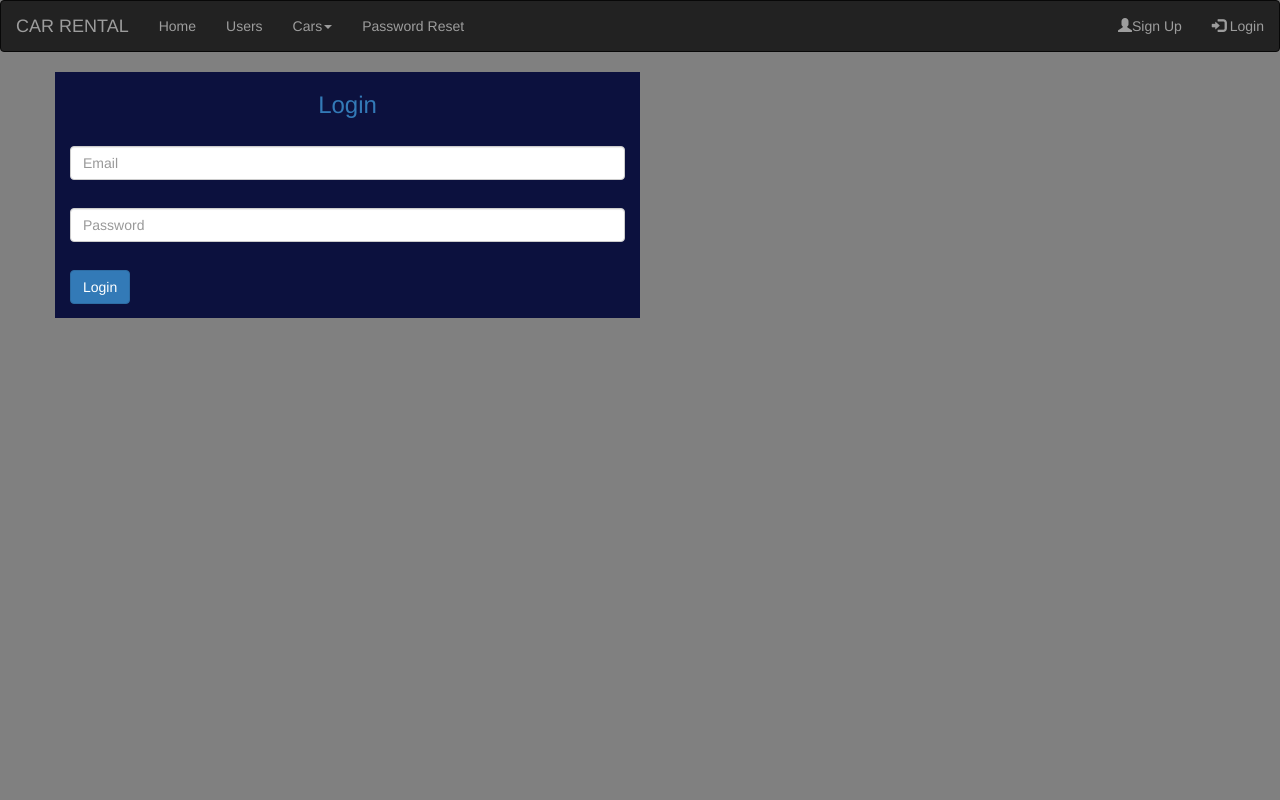
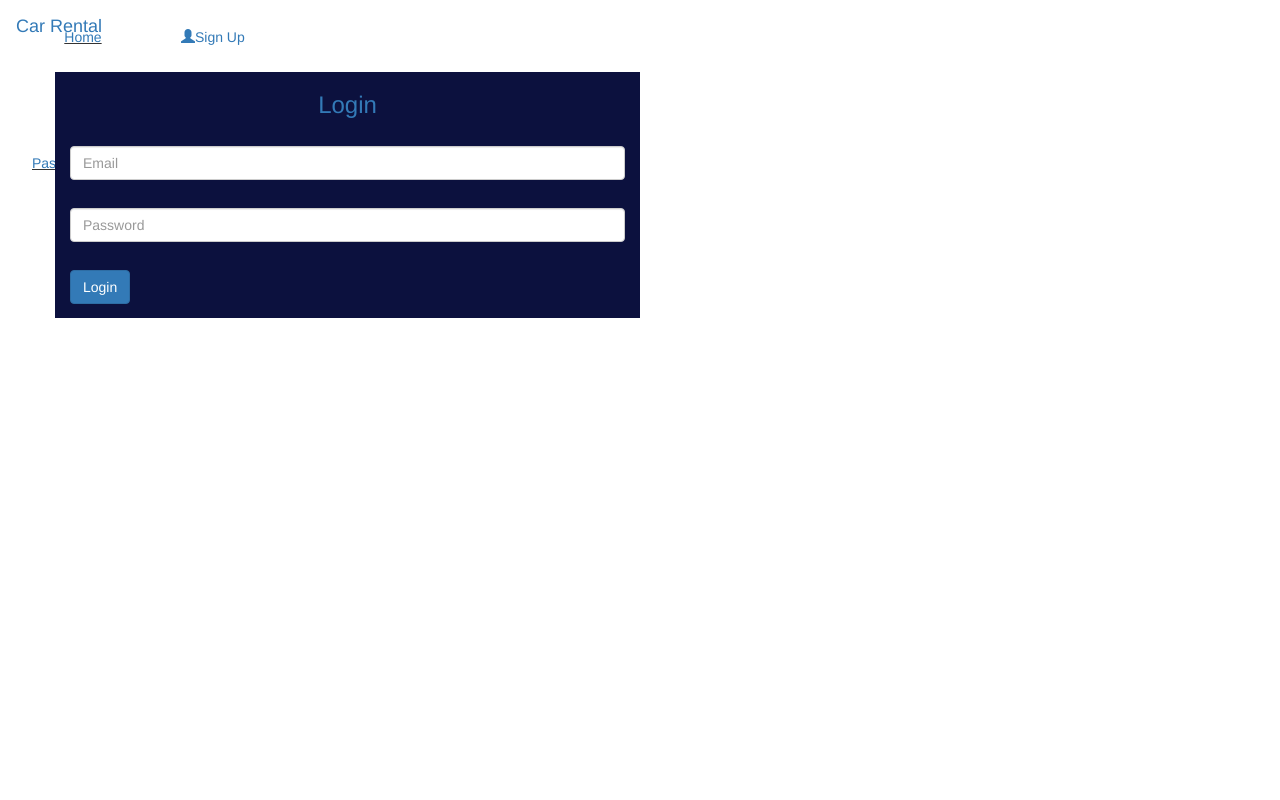
Before and after one commit to IH-honnette/PHP-Car_Rental, a CodeIgniter app: page /PHP-Car_Rental/index.php/myapp/login in a window 1280 px wide. Run offline with CodeIgniter, Linux system fonts and the light colour scheme; some libraries are stand-ins or nearby versions.

Commit message:
home page

```diff
--- a/application/controllers/MyApp.php
+++ b/application/controllers/MyApp.php
@@ -91,13 +91,24 @@
 		}
 	}
 
+	public function check_emailexist($email)
+	{
+		$this->load->model('Users');
+		$query = $this->Users->gettingUser($email);
+		if ($query->num_rows()) {
+			return TRUE;
+		} else {
+			return FALSE;
+		}
+	}
+
 	public function validateEmail()
 	{
 		$this->load->library('encryption');
 		$this->load->library('form_validation');
 		$this->load->library('email');
 		$this->load->helper(array('cookie', 'url'));
-		$this->form_validation->set_rules('email', 'Email', 'required|valid_email|check_emailexist|max_length[50]');
+		$this->form_validation->set_rules('email', 'Email', 'required|valid_email|max_length[50]|callback_check_emailexist');
 		$this->form_validation->set_message('check_emailexist', 'No User found with that %s.');
 		$this->form_validation->set_error_delimiters('<div class="my-2 rounded p-2 alert-danger">', '</div>');
 		if ($this->form_validation->run()) {
@@ -113,7 +124,7 @@
 				'smtp_host' => 'ssl://smtp.gmail.com',
 				'smtp_port' => 465,
 				'smtp_user' => 'uwenayoallain@gmail.com',
-				'smtp_pass' => 'password',
+				'smtp_pass' => 'Yarrisongmail.com',
 				'mailtype' => 'html',
 				'charset' => 'iso-8859-1'
 			);
@@ -132,9 +143,9 @@
 			if ($this->email->send()) {
 				setcookie('expires', $expires, time() + 60 * 5);
 				setcookie('token', $token, time() + 60 * 5);
-				echo "<div class='mt-5 fs-4'><div class='m-5 alert-success p-5 m-auto col-lg-6'>Email sent,check your email</div><div>";
+				echo "<div class='mt-5 fs-4'><div class='m-5 alert-success p-3 m-auto col-lg-6'>Email sent,check your email</div><div>";
 			} else {
-				$this->load->view('template/passwordreset');
+				echo "Error";
 			}
 		} else {
 			$this->load->view('template/passwordreset');
@@ -202,8 +213,8 @@
 	{
 		$this->load->library('encryption');
 		$this->load->helper(array('cookie', 'url'));
-		$this->form_validation->set_rules('password', 'Password', 'required|min_length[6]|max_length[15]');
-		$this->form_validation->set_rules('password-confirm', 'Password', 'required|min_length[6]|max_length[15]');
+		$this->form_validation->set_rules('password', 'Password', 'required|min_length[6]|max_length[25]');
+		$this->form_validation->set_rules('password-confirm', 'Password', 'required|min_length[6]|max_length[25]');
 		$this->form_validation->set_error_delimiters('<div class="my-2 rounded p-2 alert-danger">', '</div>');
 		if ($this->form_validation->run()) {
 			$newpassword = $this->input->post('password');
@@ -211,15 +222,24 @@
 			$token = $this->input->get('token');
 			$auth = $this->input->get('auth');
 			$email = $this->encryption->decrypt($auth);
-			if (($newpassword  == $newpassword_confirm) && ($token == get_cookie('token'))) {
-				if ((Date('U') >= get_cookie('expires'))) {
-					$this->load->model('Users');
-					$passwordhash = hash("SHA512", $newpassword);
-					$data = array('password' => $passwordhash);
-					$this->Users->updatebyEmail($email, $data);
-					echo "<div class='m-2 p-2 alert-success' >Success</a>";
+			if (($newpassword  == $newpassword_confirm)) {
+				$tokencookie = get_cookie('token');
+				echo $tokencookie;
+				if ($token == $tokencookie) {
+					$currentTime = Date('U');
+					echo $currentTime;
+					$expirescookie = get_cookie('expires');
+					if (($currentTime < $expirescookie)) {
+						$this->load->model('Users');
+						$passwordhash = hash("SHA512", $newpassword);
+						$data = array('password' => $passwordhash);
+						$this->Users->updatebyEmail($email, $data);
+						echo "<div class='m-2 p-2 alert-success' >Success</a>";
+					} else {
+						echo "Time Not Working";
+					}
 				} else {
-					$this->load->view('template/newpassword');
+					echo "Tokens Are Not Equal";
 				}
 			} else {
 				$this->load->view('template/newpassword');
--- a/application/models/Users.php
+++ b/application/models/Users.php
@@ -32,7 +32,7 @@
   }
   public function updatebyEmail($email, $data)
   {
-    $this->db->where('users', array('email' => $email));
+    $this->db->where('email', $email);
     return $this->db->update('users', $data);
   }
 
--- a/application/views/template/header.php
+++ b/application/views/template/header.php
@@ -1,24 +1,31 @@
-<nav class="navbar navbar-inverse">
-  <div class="container-fluid">
-    <div class="navbar-header">
-      <a class="navbar-brand text-white " href="<?= base_url('MyApp/index'); ?>">CAR RENTAL</a>
-    </div>
-    <ul class="nav navbar-nav ml-auto">
-      <li><a href="<?= base_url('MyApp/index'); ?>">Home</a></li>
-      <li><a href="<?= base_url('MyApp/users'); ?>">Users</a></li>
-      <li class="dropdown"><a class="dropdown-toggle" data-toggle="dropdown" href="#">Cars<span class="caret"></span></a>
+<style>
+  .headering {
+    position: absolute;
+    left: 0;
+  }
+</style>
+<nav class="navbar table-light nav-pills nav bg-white py-4 fs-4">
+  <div class="headering p-3 mt-4">
+    <a class="text-dark navbar-brand fs-3" href="<?= base_url('MyApp/index'); ?>">Car Rental</a>
+  </div>
+  <div class="container-fluid d-flex justify-content-between align-middle">
+    <u class="nav fs-4 navbar-brand text-dark">
+      <li><a href="<?= base_url('MyApp/index'); ?>" class="btn btn-white">Home</a></li>
+      <li><a href="<?= base_url('MyApp/users'); ?>" class="btn btn-white">Users</a></li>
+      <li class="dropdown">
+        <a class="dropdown-toggle btn btn-white" data-toggle="dropdown" href="#">Cars</a>
         <ul class="dropdown-menu">
-          <li><a href="<?= base_url('MyApp/viewcars'); ?>">view Cars</a></li>
-          <li><a href="<?= base_url('MyApp/regcar'); ?>">Register new Cars</a></li>
+          <li><a href="<?= base_url('MyApp/viewcars'); ?>" class="btn btn-white">view Cars</a></li>
+          <li><a href="<?= base_url('MyApp/regcar'); ?>" class="btn btn-white">Register new Cars</a></li>
         </ul>
       </li>
       <li>
-        <a href="<?= base_url('MyApp/passwordreset'); ?>">Password Reset</a>
+        <a href="<?= base_url('MyApp/passwordreset'); ?>" class="btn btn-white">Password Reset</a>
       </li>
-    </ul>
-    <ul class="nav navbar-nav navbar-right">
-      <li><a href="<?= base_url('MyApp/signup'); ?>"><span class="glyphicon glyphicon-user"></span>Sign Up</a></li>
-      <li><a href="<?= base_url('MyApp/login'); ?>"><span class="glyphicon glyphicon-log-in"></span> Login</a></li>
+    </u l>
+    <ul class="nav fs-4 navbar-brand text-dark">
+      <li><a href="<?= base_url('MyApp/signup'); ?>" class="btn btn-white"><span class="glyphicon glyphicon-user"></span>Sign Up</a></li>
+      <li><a href="<?= base_url('MyApp/login'); ?>" class="btn btn-light"><span class="glyphicon glyphicon-log-in"></span> Login</a></li>
     </ul>
   </div>
 </nav>
--- a/application/views/template/index.php
+++ b/application/views/template/index.php
@@ -11,7 +11,7 @@
   <script src="https://maxcdn.bootstrapcdn.com/bootstrap/3.4.1/js/bootstrap.min.js"></script>
 </head>
 
-<body>
+<body class="bg-light">
   <h1>Car Rental</h1>
   <div class="container">
     <p class="fs-5">We are car rental online,car renting online is Simplified</p>
--- a/application/views/template/login.php
+++ b/application/views/template/login.php
@@ -1,5 +1,6 @@
 <!DOCTYPE html>
 <html lang="en">
+
 <head>
     <title>Login</title>
     <meta charset="utf-8">
@@ -9,37 +10,40 @@
     <script src="https://maxcdn.bootstrapcdn.com/bootstrap/3.4.1/js/bootstrap.min.js"></script>
     <link rel="stylesheet" href="https://cdnjs.cloudflare.com/ajax/libs/font-awesome/4.7.0/css/font-awesome.min.css">
     <style>
-body{
+        body {
             padding: 0;
             margin: 0;
             box-sizing: border-box;
-    background-color: gray;
         }
-.formCont{
-background-color:#0C113E;
+
+        .formCont {
+            background-color: #0C113E;
             margin: 0 auto;
         }
-input{
+
+        input {
             margin-top: 2em;
         }
-div.error{
+
+        div.error {
             color: red;
         }
     </style>
 </head>
-<body>
+
+<body class="bg-light">
     <div class="container">
         <div class="row">
             <div class="formCont col-lg-6">
-            <form action="<?=base_url('MyApp/getLoginInfo');?>"  autocomplete="off" method="post" class="mt-3">
+                <form action="<?= base_url('MyApp/getLoginInfo'); ?>" autocomplete="off" method="post" class="mt-3">
                     <h3 class="title text-center text-primary">Login</h3>
                     <div class="social-input-containers">
-                <input type="email" name="email" class="form-control" placeholder="Email" value="<?= set_value('email')?>"  />
-                <?= form_error('email')?>
+                        <input type="email" name="email" class="form-control" placeholder="Email" value="<?= set_value('email') ?>" />
+                        <?= form_error('email') ?>
                     </div>
                     <div class="social-input-containers">
-                <input type="password" name="pswd" class="form-control" placeholder="Password" value="<?= set_value('pswd')?>" />
-                <?= form_error('pswd')?>
+                        <input type="password" name="pswd" class="form-control" placeholder="Password" value="<?= set_value('pswd') ?>" />
+                        <?= form_error('pswd') ?>
                     </div>
                     <input type="submit" value="Login" class="btn btn-primary" />
                 </form>
@@ -47,4 +51,5 @@
         </div>
     </div>
 </body>
+
 </html>
```
Also changed, not shown: application/libraries/check_emailexist.php (deleted, +0 -23 lines), application/views/template/regcar.php (+29 -18 lines), application/views/template/signup.php (+44 -24 lines), application/views/template/view_users.php (+8 -5 lines). Lines whose indentation alone changed are shown as unchanged.
